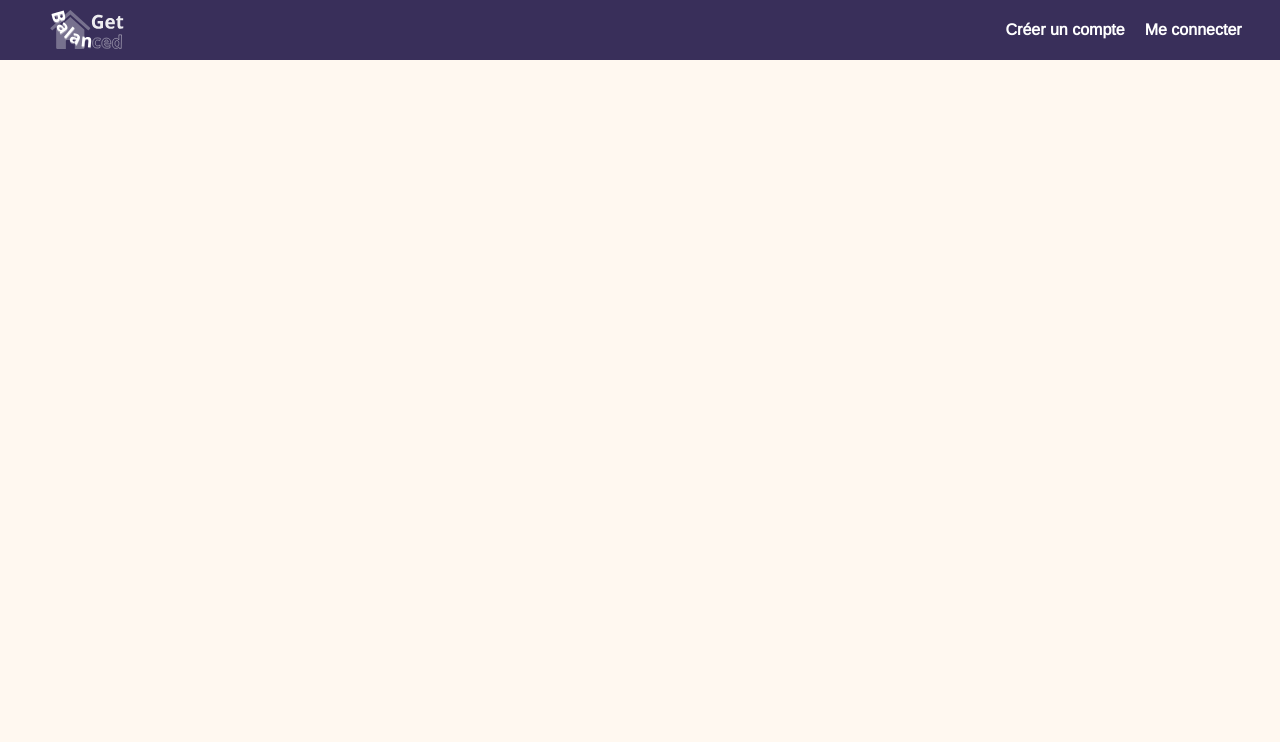
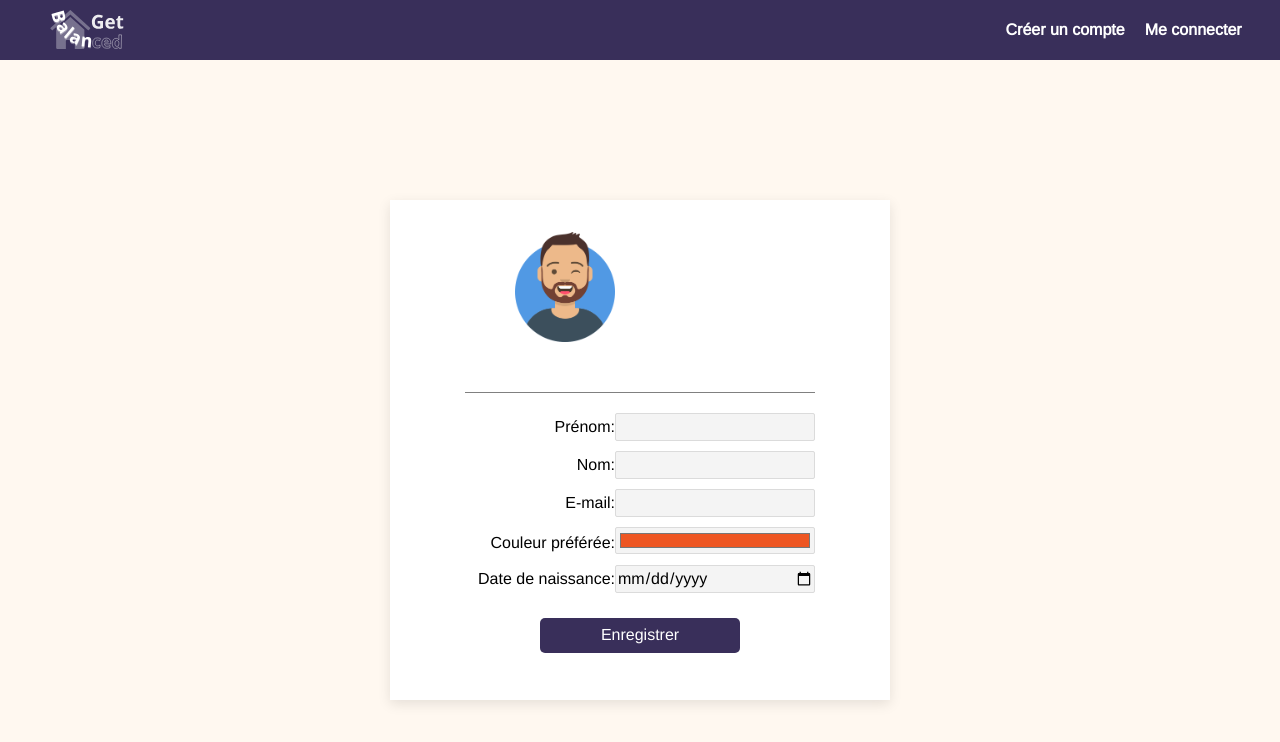
Before and after one commit to FabriceMilet/GetBalanced-front, a React (Create React App) app: page /user in a window 1280 px wide. Before the commit this address had no page. Shown: the top 742 px of the page. Built offline with nearby package versions, Linux system fonts and the light colour scheme.

Commit message:
Ajout de l'appel a l'api pour modifier un utilisateur, A tester

```diff
--- a/src/Components/App/App.js
+++ b/src/Components/App/App.js
@@ -17,7 +17,7 @@ function App() {
         <Route path="/" element={<Home />} />
         <Route path="/signup" element={<SignUp />} />
         <Route path="/login" element={<Login />} />
-        <Route path="/user/:id" element={<Profile />} />
+        <Route path="/user" element={<Profile />} />
         <Route path="/dashboard/:id" element={<Dashboard />} />
         <Route path="/table/:id" element={<Table />} />
         <Route path="*" element={<Err404 />} />
--- a/src/Components/Dashboard/Dashboard.scss
+++ b/src/Components/Dashboard/Dashboard.scss
@@ -1,4 +1,11 @@
 @use "../../style/vars";
+
+ .Dashboard{
+    position: absolute;
+    top: 50px;
+    width: 100vw;
+ }
+
 .Dashboard-planners {
     display: flex;
     margin: auto;
--- a/src/Components/Header/Header.js
+++ b/src/Components/Header/Header.js
@@ -25,7 +25,7 @@ function Header() {
           </Link>
         </nav>
         : <nav className='header_nav'>
-          <Link to="/user/:id">
+          <Link to="/user">
             <img className='header_nav_logo' src={avatar} alt="logo profile" />
           </Link>
           <Link to="/">
--- a/src/Components/Login/Login.js
+++ b/src/Components/Login/Login.js
@@ -20,7 +20,8 @@ const handleChange = (event) => {
   const handleSubmit = (event) => {
     event.preventDefault();
     dispatch(loginUser(formData)).then(() => {
-      dispatch(setFormData({ email: "", password: ""}))});;
+      dispatch(setFormData({ email: "", password: "" }))
+    });
     console.log("formData", formData);
   }
   console.log("isLogged", isLogged);
--- a/src/Components/Profile/Profile.js
+++ b/src/Components/Profile/Profile.js
@@ -1,16 +1,35 @@
 import './Profile.scss'
 import avatar from "./avatar.png"
-import { useSelector } from 'react-redux'
+import { useSelector, useDispatch } from 'react-redux'
+import { useRef } from 'react'
+import { editUser } from "../../feature/users.slice";
 
 export default function Profile() {
 
+  const dispatch = useDispatch();
+  // Je récupère les données de l'utilisateur et les mets en value
+  const userConnected = useSelector((state) => state.user.userConnected);
+  const { firstname, lastname, email } = userConnected;
 
-  const userConnectedData = useSelector((state) => state.user);
-  console.log(userConnectedData)
+  const inputFirstName = useRef();
+  const inputLastName = useRef();
+  const inputEmail = useRef();
+  const inputColor = useRef();
+  const inputBirthdate = useRef();
 
+  const color = "#EE5622";
+
+  // Fonction appelé au submit
   const handleSubmit = (e) => {
     e.preventDefault()
-    console.log("submit OK")
+    const editFormData = {
+      firstname: inputFirstName.current.value,
+      lastname: inputLastName.current.value,
+      email: inputEmail.current.value,
+      color: inputColor.current.value,
+      birth: inputBirthdate.current.value
+    }
+    dispatch(editUser(editFormData))
   }
 
   return (
@@ -18,7 +37,7 @@ export default function Profile() {
 
       <header className="profile_header">
         <img src={avatar} alt="logo avatar" className="profile_avatar" />
-        <h3 className="profile_username">Killian Mbappé</h3>
+        <h3 className="profile_username">{firstname} {lastname}</h3>
       </header>
 
       <form className='profile_form' onSubmit={handleSubmit}>
@@ -28,7 +47,8 @@ export default function Profile() {
           <input className='profile_input'
             type="text"
             id="firstName"
-            value="prenom"
+            defaultValue={firstname}
+            ref={inputFirstName}
           />
         </div>
 
@@ -37,16 +57,8 @@ export default function Profile() {
           <input className='profile_input'
             type="text"
             id="lastName"
-            value="nom"
-          />
-        </div>
-
-        <div className='profile_input_container'>
-          <label htmlFor="dateOfBirth">Date de naissance:</label>
-          <input className='profile_input'
-            type="date"
-            id="dateOfBirth"
-            value="date de naissance"
+            defaultValue={lastname}
+            ref={inputLastName}
           />
         </div>
 
@@ -55,16 +67,27 @@ export default function Profile() {
           <input className='profile_input'
             type="email"
             id="email"
-            value="email"
+            defaultValue={email}
+            ref={inputEmail}
           />
         </div>
 
         <div className='profile_input_container'>
-          <label htmlFor="password">Mot de passe:</label>
+          <label htmlFor="color">Couleur préférée:</label>
           <input className='profile_input'
-            type="password"
-            id="password"
-            value="mot de passe"
+            type="color"
+            id="color"
+            defaultValue={color}
+            ref={inputColor}
+          />
+        </div>
+
+        <div className='profile_input_container'>
+          <label htmlFor="birthdate">Date de naissance:</label>
+          <input className='profile_input'
+            type="date"
+            id="birthdate"
+            ref={inputBirthdate}
           />
         </div>
 
--- a/src/Components/SignUp/SignUp.js
+++ b/src/Components/SignUp/SignUp.js
@@ -21,10 +21,12 @@ const handleSubmit = (event) => {
       alert("Les mots de passe ne correspondent pas");
     } else {
       dispatch(createUser(formData)).then(() => {
-      dispatch(setFormData({ firstname: "", lastname: "",email: "",password: "",confirmPassword: "" }))});
+        dispatch(setFormData({ firstname: "", lastname: "", email: "", password: "", confirmPassword: "" }))
+      });
       console.log(formData);
       // on va devoir prévoir l'envoie vers la page profil ou dashboard
-  }}
+    }
+  }
 
   console.log("isLogged", isLogged);
   return (
--- a/src/feature/users.slice.js
+++ b/src/feature/users.slice.js
@@ -30,6 +30,24 @@ export const loginUser = createAsyncThunk(
     }
   }
 );
+// thunk qui envoie les modifs de l'utilisateur a la bdd
+export const editUser = createAsyncThunk(
+  "user/editUser",
+  async (userEditData, thunkAPI) => {
+    console.log(userEditData)
+    try {
+      const response = await axios.post(
+        "",
+        userEditData
+      );
+      // console.log('réponse envoyée en login', userData);
+      // console.log(response.data);
+      return response.data;
+    } catch (err) {
+      return thunkAPI.rejectWithValue(err.response.data);
+    }
+  }
+);
 // création du slice
 const userSlice = createSlice({
   name: "user",
@@ -44,7 +62,7 @@ const userSlice = createSlice({
       password: "",
       confirmPassword: "",
     },
-    userConnected :{
+    userConnected: {
     }
   },
   reducers: {
@@ -77,6 +95,17 @@ const userSlice = createSlice({
       .addCase(loginUser.rejected, (state, action) => {
         state.loading = false;
         state.error = action.payload;
+      })
+      .addCase(editUser.pending, (state) => { // Test
+        state.loading = true;
+      })
+      .addCase(editUser.fulfilled, (state, action) => { // Test
+        state.loading = false;
+        state.userConnected = action.payload
+      })
+      .addCase(editUser.rejected, (state, action) => { // Test
+        state.loading = false;
+        state.error = action.payload;
       });
   },
 });
```
Lines whose indentation alone changed are shown as unchanged.
